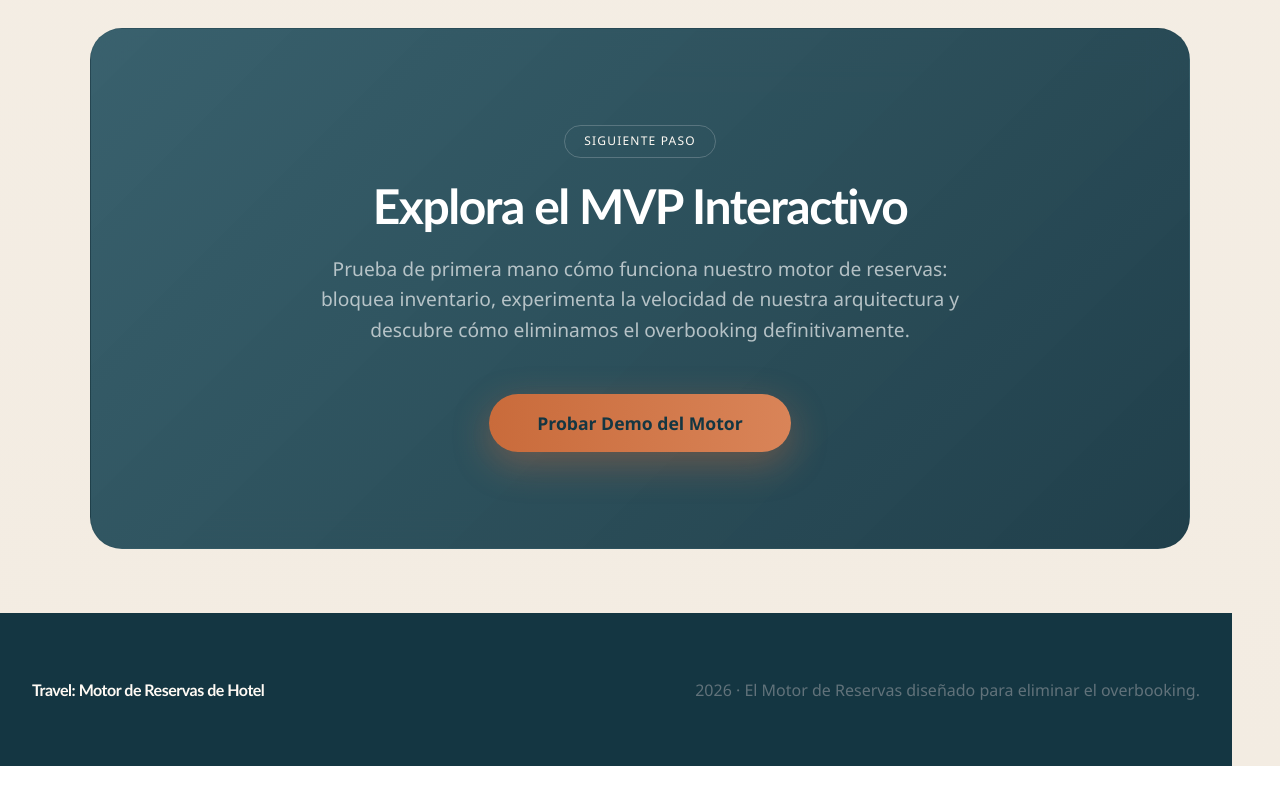
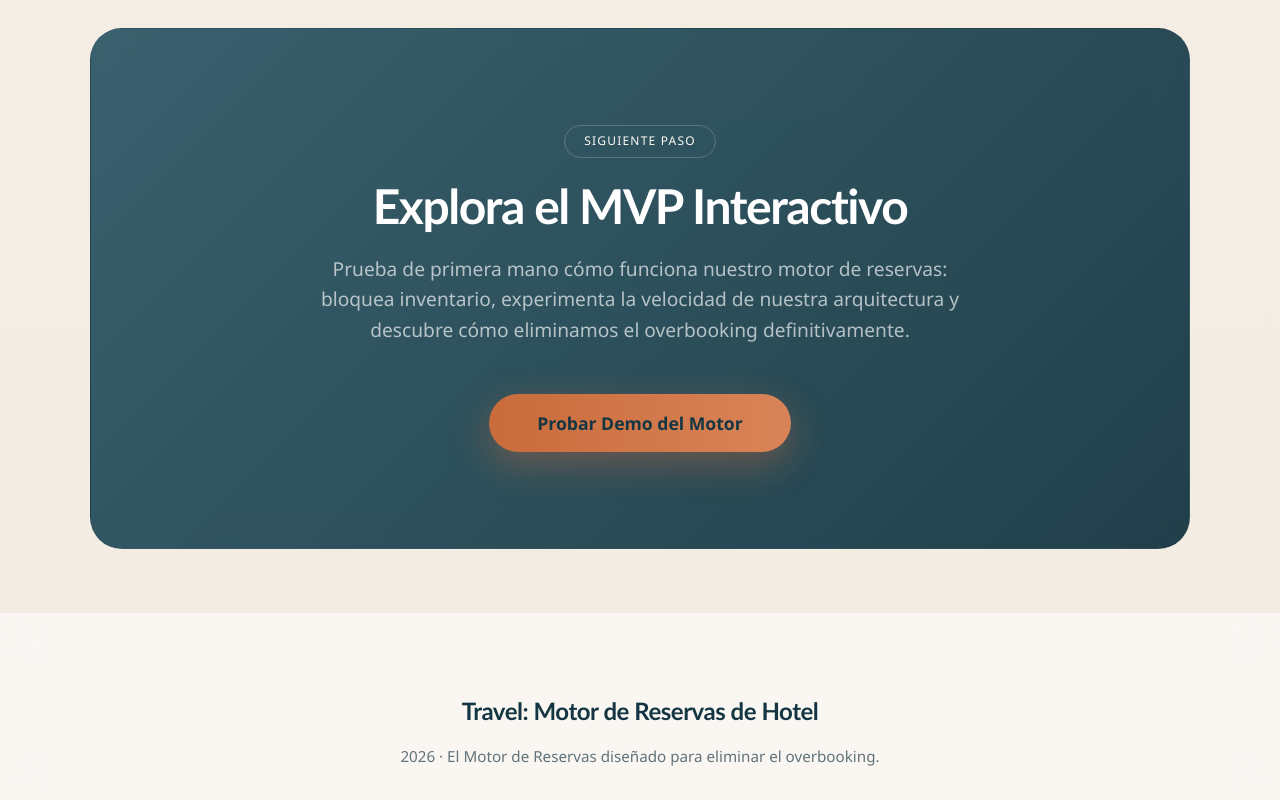
Before and after one commit to ItsgabrielJT/landing-hotel, a React (Vite) app: page / in a window 1280 px wide. Shown: the part 6779-7579 px from the top of the page. Before the commit the page ends 7545 px from the top, so only its background shows below. Built offline with nearby package versions, Linux system fonts and the light colour scheme.

Commit message:
feat: agregar efecto de revelado en scroll y mejorar estilos del pie de página

```diff
--- a/src/App.css
+++ b/src/App.css
@@ -1,3 +1,15 @@
+
+.reveal-on-scroll {
+  opacity: 0;
+  transform: translateY(30px);
+  will-change: opacity, transform;
+  transition: opacity 0.8s cubic-bezier(0.25, 0.46, 0.45, 0.94), transform 0.8s cubic-bezier(0.25, 0.46, 0.45, 0.94);
+}
+
+.reveal-on-scroll.is-revealed {
+  opacity: 1;
+  transform: translateY(0);
+}
 
 .site-header {
   position: fixed;
@@ -986,17 +998,33 @@ input:focus {
 
 
 .site-footer {
-  width: 100% !important;
-  max-width: none !important;
-  margin: 0 -1.5rem;
-  border-radius: 0;
-  border-bottom: 0;
-  border-left: 0;
-  border-right: 0;
-  background: var(--primary-900);
-  color: var(--paper);
-  padding: 4rem 2rem;
+  width: 100vw !important;
+  max-width: 100vw !important;
+  margin: 0 calc(-1 * ((100vw - 100%) / 2)) -4rem !important; /* Forces full viewport width */
+  border-radius: 0 !important;
+  border: none !important;
+  background: rgba(255, 255, 255, 0.58);
+  color: var(--text);
+  padding: 5rem 2rem 6rem;
+  display: flex;
+  flex-direction: column;
+  justify-content: center;
+  align-items: center;
+  text-align: center;
+  gap: 1rem;
 }
+
+.site-footer strong {
+  font-size: 1.5rem;
+  letter-spacing: -0.02em;
+  color: var(--primary-900);
+}
+
+.site-footer p {
+  color: var(--muted);
+  font-size: 0.95rem;
+}
+
 .page-shell {
   padding-bottom: 0;
   overflow-x: hidden;
--- a/src/App.jsx
+++ b/src/App.jsx
@@ -1,5 +1,27 @@
 import { useEffect, useState } from 'react'
 import './App.css'
+
+function useScrollReveal() {
+  useEffect(() => {
+    const observer = new IntersectionObserver(
+      (entries) => {
+        entries.forEach((entry) => {
+          if (entry.isIntersecting) {
+            entry.target.classList.add('is-revealed')
+          }
+        })
+      },
+      { threshold: 0.1, rootMargin: '0px 0px -50px 0px' }
+    )
+
+    const elements = document.querySelectorAll('.reveal-on-scroll')
+    elements.forEach((el) => observer.observe(el))
+
+    return () => {
+      elements.forEach((el) => observer.unobserve(el))
+    }
+  }, [])
+}
 
 const initialHoldSeconds = 10 * 60
 const rooms = [
@@ -170,6 +192,7 @@ function formatCountdown(totalSeconds) {
 }
 
 function App() {
+  useScrollReveal()
   const [filters, setFilters] = useState({
     city: 'Cartagena',
     country: 'Colombia',
```
